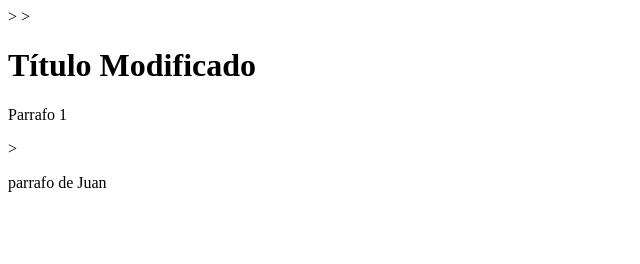
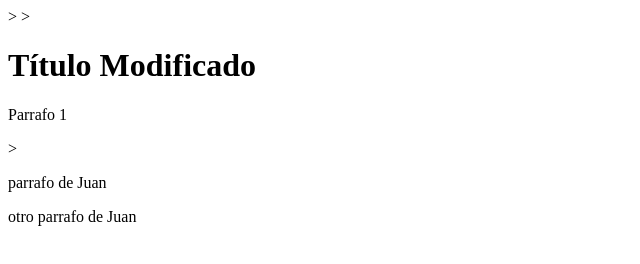
Before and after one commit to link427/HelloWorldGit, a plain HTML site: page index.html in a window 1280 px wide. Shown: the whole page, without its empty margins (0-640 px from the left). Drawn offline with Linux system fonts and the light colour scheme.

Commit message:
Se añadio otro párrafo

```diff
--- a/index.html
+++ b/index.html
@@ -10,5 +10,6 @@
     <h1>Título Modificado</h1>
     <p>Parrafo 1</p>>
     <p>parrafo de Juan</p>
+    <p>otro parrafo de Juan</p>
 </body>
 </html>
```
